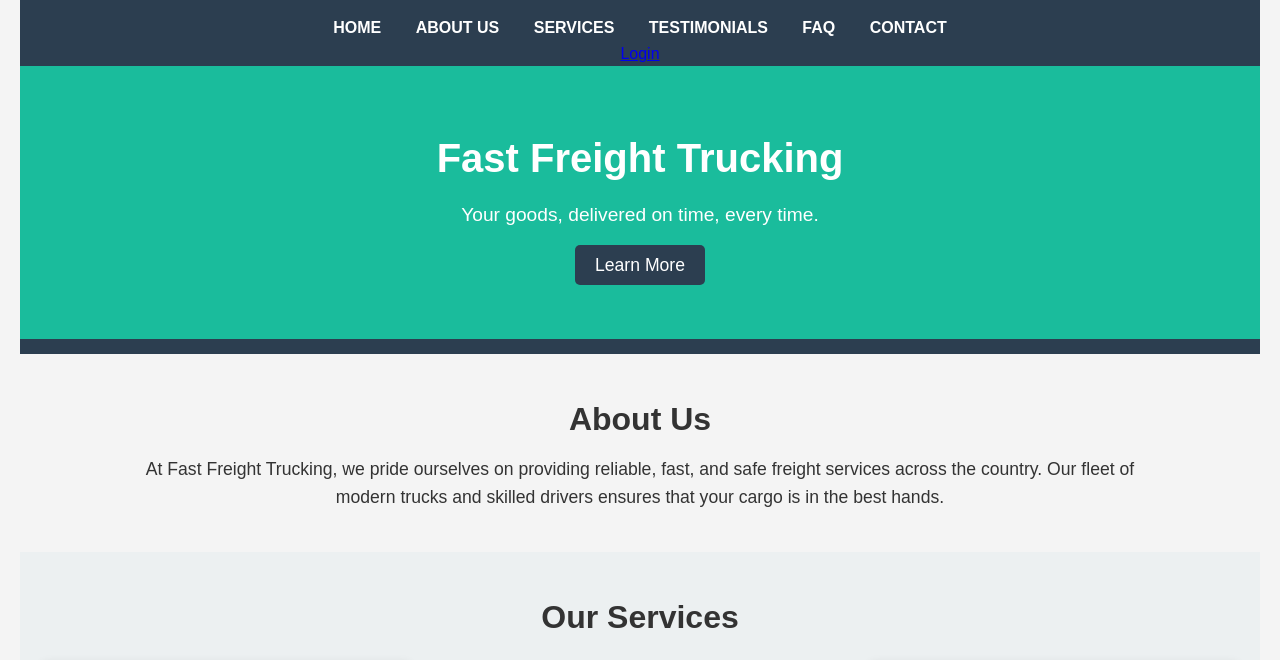
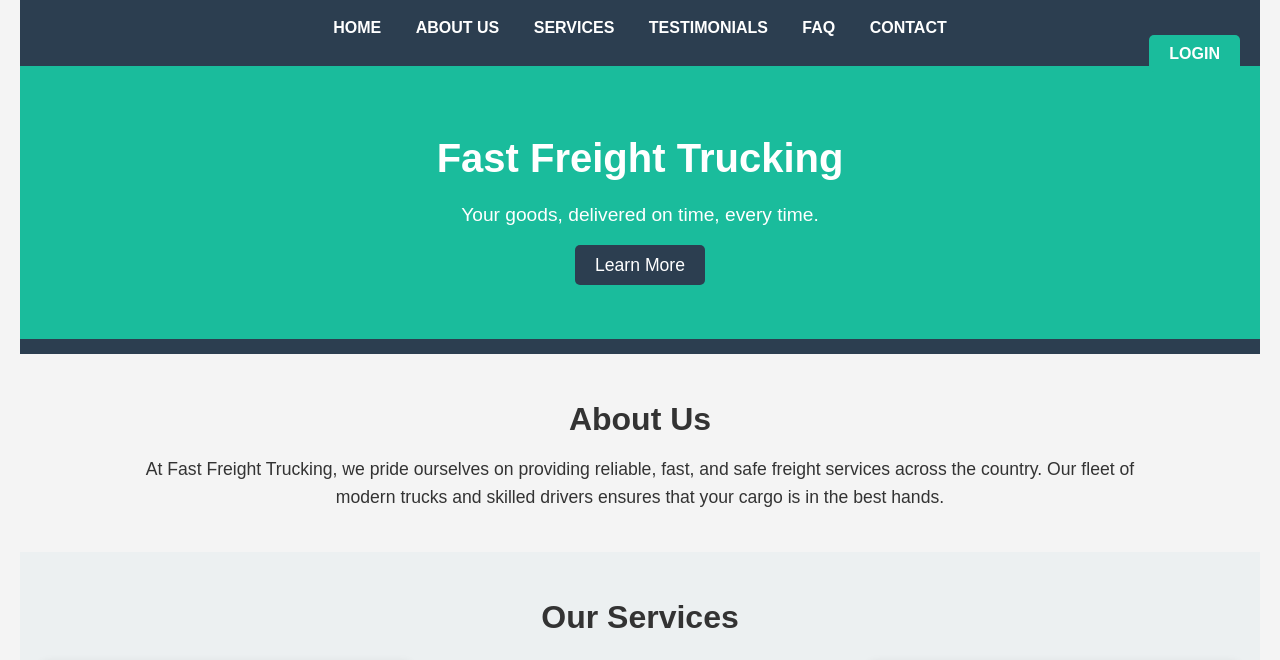
Before and after one commit to Elyr-x/Elyr.github.io, a plain HTML site: page index.html in a window 1280 px wide. Shown: the top 660 px of the page. Drawn offline with Linux system fonts and the light colour scheme.

Commit message:
Update style.css

```diff
--- a/style.css
+++ b/style.css
@@ -17,6 +17,33 @@ header {
     color: white;
     padding: 15px 0;
     text-align: center;
+}
+
+/* Style for the login button */
+.login-button {
+    float: right;
+    margin-right: 20px;
+}
+
+.login {
+    background-color: #1abc9c;
+    color: white;
+    text-decoration: none;
+    padding: 10px 20px;
+    border-radius: 5px;
+    font-weight: bold;
+    text-transform: uppercase;
+    transition: background-color 0.3s;
+}
+
+.login:hover {
+    background-color: #16a085;
+}
+
+nav::after {
+    content: "";
+    display: table;
+    clear: both;
 }
 
 nav ul {
```
